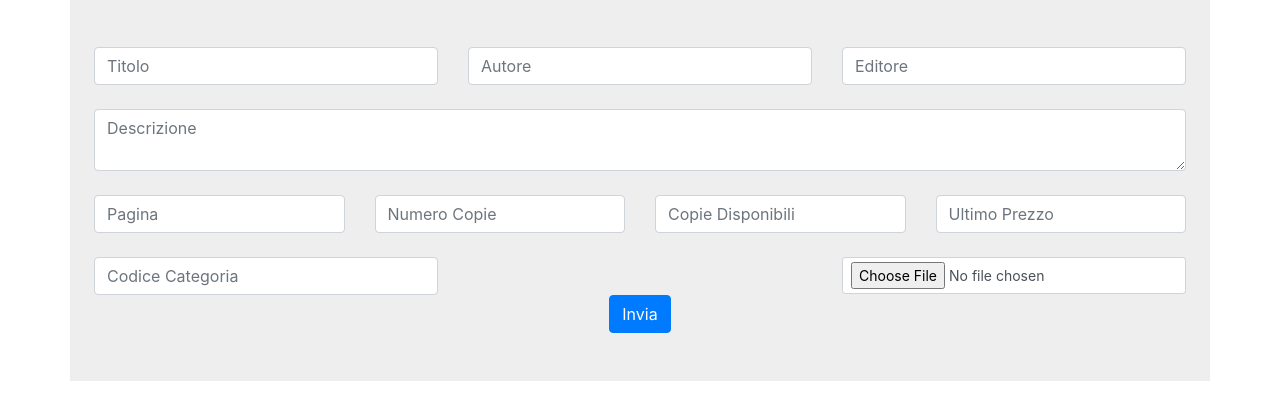
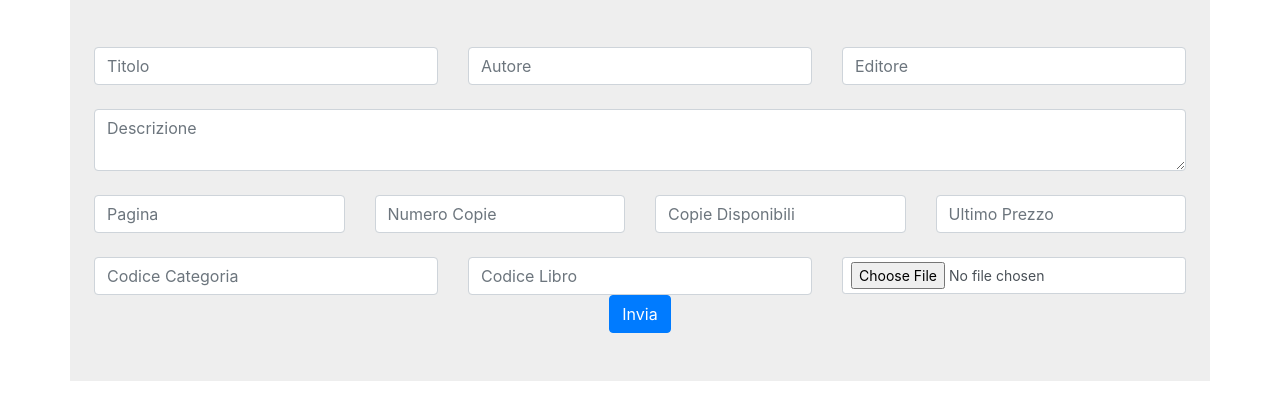
Before and after one commit to StrikerITA/Biblioteca_EU, a PHP site: page /Inserimento/bb.php in a window 1280 px wide. Shown: the part 105-525 px from the top of the page. Run offline with PHP 8.4, Linux system fonts and the light colour scheme; some libraries are stand-ins or nearby versions.

Commit message:
messaggio di commit

```diff
--- a/Inserimento/bb.php
+++ b/Inserimento/bb.php
@@ -9,145 +9,89 @@
 		<?php
 			include "../header.php";
 		?>
-
-	<?php
-		$Err="";
-		$autore=$editore=$titolo=$descrizione=$immagine=$pagine=$ultimoPrezzo=$numeroCopie=$copieDisponibili=$codiceCategoria="";
-
-		if ($_SERVER["REQUEST_METHOD"] == "POST") {
-
-			if (empty($_POST["autore"])) {
-				$Err = "campo richiesto";
-			}else{
-				$autore = $_POST["autore"];
-			}
-
-			 if( empty($_POST["editore"])){
-   	 			$Err = "campo richiesto";
-    		}else{
-   				$editore = $_POST["editore"];
-    		}
-
-			if( empty($_POST["titolo"])){
-   	 			$Err = "campo richiesto";
-    		}else{
-   				$titolo = $_POST["titolo"];
-    		}
-
-    		if( empty($_POST["descrizione"])){
-   	 			$Err = "campo richiesto";
-    		}else{
-   				$descrizione = $_POST["descrizione"];
-    		}
-
-    		if( empty($_POST["immagine"])){
-   	 			$Err = "campo richiesto";
-    		}else{
-   				$immagine = $_POST["immagine"];
-    		}
-
-    		if( empty($_POST["pagine"])){
-   	 			$Err = "campo richiesto";
-    		}else{
-   				$pagine = $_POST["pagine"];
-    		}
-
-    		if( empty($_POST["ultimoPrezzo"])){
-   	 			$Err = "campo richiesto";
-    		}else{
-   				$ultimoPrezzo = $_POST["ultimoPrezzo"];
-    		}
-
-    		if( empty($_POST["numeroCopie"])){
-   	 			$Err = "campo richiesto";
-    		}else{
-   				$numeroCopie = $_POST["numeroCopie"];
-    		}
-
-    		if( empty($_POST["copieDisponibili"])){
-   	 			$Err = "campo richiesto";
-    		}else{
-   				$copieDisponibili = $_POST["copieDisponibili"];
-    		}
-
-    		if( empty($_POST["codiceCategoria"])){
-   	 			$Err = "campo richiesto";
-    		}else{
-   				$codiceCategoria = $_POST["codiceCategoria"];
-    		}
-
-		}
-
-	?>
+		<!-- A che servono le label se poi non vengono usate? -->
 		<div class="px-4 py-5 my-5 text-center container" style="background-color: #eee;">
 			<form class="row g-3" method="POST" action="<?php echo htmlspecialchars($_SERVER["PHP_SELF"]);?>">
-
 				<div class="col-md-4">
-			<input placeholder="Titolo" type="text" class="form-control" name="titolo">
+					<input required placeholder="Titolo" type="text" class="form-control" name="titolo">
 				</div>
 				<div class="col-md-4">
-    		<input placeholder="Autore" type="text" class="form-control" name="autore">
+					<input required placeholder="Autore" type="text" class="form-control" name="autore">
 				</div>
 				<div class="col-md-4">
-    		<input placeholder="Editore" type="text" class="form-control" name="editore">
+					<input required placeholder="Editore" type="text" class="form-control" name="editore">
 				</div>
 
 				<div class="col-md-12">
 					<label for="[]" class="form-label"></label>
-			<textarea class="form-control" placeholder="Descrizione" name="descrizione"></textarea>
+					<textarea required class="form-control" placeholder="Descrizione" name="descrizione"></textarea>
 				</div>
 
 				<div class="col-md-3">
 					<label for="[]" class="form-label"></label>
-    		<input placeholder="Pagina" type="number" class="form-control" name="pagine">
+					<input required placeholder="Pagina" type="number" class="form-control" name="pagine">
 				</div>
 
 				<div class="col-md-3">
 					<label for="[]" class="form-label"></label>
-    		<input placeholder="Numero Copie" type="number" class="form-control" name="numeroCopie">
+					<input required placeholder="Numero Copie" type="number" class="form-control" name="numeroCopie">
 				</div>
 
 				<div class="col-md-3">
 					<label for="[]" class="form-label"></label>
-    		<input placeholder="Copie Disponibili" type="number" class="form-control" name="copieDisponibili">
+					<input required placeholder="Copie Disponibili" type="number" class="form-control" name="copieDisponibili">
 				</div>
 
 				<div class="col-md-3">
 					<label for="[]" class="form-label"></label>
-    		<input placeholder="Ultimo Prezzo" type="number" step="0.01" class="form-control" name="ultimoPrezzo">
+					<input required placeholder="Ultimo Prezzo" type="number" step="0.01" class="form-control" name="ultimoPrezzo">
+				</div>
+
+				<!-- Si potrebbe aggiungere una dropbox con la scelta delle categorie già esistenti -->
+				<div class="col-md-4">
+					<label for="[]" class="form-label"></label>
+					<input required placeholder="Codice Categoria" type="text"  class="form-control" name="codiceCategoria">
 				</div>
 
 				<div class="col-md-4">
 					<label for="[]" class="form-label"></label>
-    		<input placeholder="Codice Categoria" type="text"  class="form-control" name="codiceCategoria">
+					<input required placeholder="Codice Libro" type="text"  class="form-control" name="codiceLibro">
 				</div>
 
 				<div class="col-md-4">
 					<label for="[]" class="form-label"></label>
-
-
-  		</div>
-		  <div class="col-md-4">
-			<label for="[]" class="form-label"></label>
-			<input class="form-control form-control-sm" type="file" name="codiceCategoria">
-
+					<input required class="form-control form-control-sm" type="file" name="immagine">
 				</div>
 
-
-
+				<!-- Bisogna dare la funzione che mette l'immagine dal sito alla cartella -->
 				<div class="col-12">
-    		<button type="submit" class="btn btn-primary">Invia</button>
+					<button required type="submit" class="btn btn-primary">Invia</button>
 				</div>
-
-
 			</form>
 		</div>
+		<?php
+			if($_SERVER["REQUEST_METHOD"] == "POST"){
+				if(!empty($_POST["autore"]) && !empty($_POST["editore"]) && !empty($_POST["titolo"]) && !empty($_POST["descrizione"]) && !empty($_POST["immagine"]) && !empty($_POST["pagine"]) && !empty($_POST["ultimoPrezzo"]) && !empty($_POST["numeroCopie"]) && !empty($_POST["copieDisponibili"]) && !empty($_POST["codiceCategoria"]) && !empty($_POST["codiceLibro"])){
+					$autore = $_POST["autore"];
+					$editore = $_POST["editore"];
+					$titolo = $_POST["titolo"];
+					$descrizione = $_POST["descrizione"];
+					$immagine = $_POST["immagine"];
+					$pagine = $_POST["pagine"];
+					$ultimoPrezzo = $_POST["ultimoPrezzo"];
+					$numeroCopie = $_POST["numeroCopie"];
+					$copieDisponibili = $_POST["copieDisponibili"];
+					$codiceCategoria = $_POST["codiceCategoria"];
+					$codiceLibro = $_POST["codiceLibro"];
 
-		<?php
-		if ($_SERVER["REQUEST_METHOD"] == "POST") {
+					// ho aggiunto queste due righe che servono a prendere il nome edil file immagine, ti lascio qui il link per il sito che ho visto
+					// http://talkerscode.com/webtricks/upload%20image%20to%20database%20and%20server%20using%20HTML,PHP%20and%20MySQL.php
+					$immagine_nome = $_FILES["immagine"]["name"];
+					$imagetmp = addslashes (file_get_contents($_FILES['immagine']['tmp_name']));
+
 					$servername="localhost";
 					$username="root";
-		$password=false;
+					$password="";
 					$dbname="biblioteca";
 
 					$conn = new mysqli($servername, $username, $password, $dbname);
@@ -156,20 +100,20 @@ include "../header.php";
 						die("Connection failed: " . $conn->connect_error);
 					}
 
-		$sql = "INSERT INTO libro (autore, editore, titolo, descrizione,immagine, pagine, ultimoPrezzo, numeroCopie, copieDisponibili, codiceCategoria)
-		VALUES('$autore' , '$editore' , '$titolo' , '$descrizione' , '$immagine' , '$pagine' , '$ultimoPrezzo' , '$numeroCopie' , '$copieDisponibili' , '$codiceCategoria')";
+					$sql = "INSERT INTO libro(CodiceLibro, Autore, Editore, Titolo, Descrizione, Immagine, Pagine, UltimoPrezzo, NumeroCopie, CopieDisponibili, CodiceCategoria)
+					VALUES('$codiceLibro', '$autore', '$editore', '$titolo', '$descrizione', '$immagine', '$pagine', '$ultimoPrezzo', '$numeroCopie', '$copieDisponibili', '$codiceCategoria')";
 
-		if ($conn->query($sql) === TRUE) {
-  			echo "New record created successfully <br><br>" ;
+					if($conn->query($sql) === TRUE){
+						echo "Un nuovo libro è stato aggiunto con successo!";
 					} else {
- 			echo "Error: " . $sql . "<br>" . $conn->error;
+						echo "Error: " . "<br>" . $conn->error;
 					}
 
+					//controlla l'header che da errore ma l'inserimento dei libri ora va
+					header('Location: Biblioteca_polizzi/ricerca/ricerca_1.php');
 					$conn->close();
 				}
+			}
 		?>
-
-
-
 	</body>
 </html>
--- a/index.php
+++ b/index.php
@@ -12,7 +12,7 @@ include "header.php";
 
 <?php
 
-include "ricerca/ricerca 1.php";
+include "ricerca/ricerca_1.php";
 
 
 ?>
```
Also changed, not shown: ricerca/ricerca_1.php (renamed from ricerca/ricerca 1.php, +1 -15 lines), ricerca/visualizzazione.php (renamed from ricerca/visualizazione.php, +1 -6 lines). Lines whose indentation alone changed are shown as unchanged.
